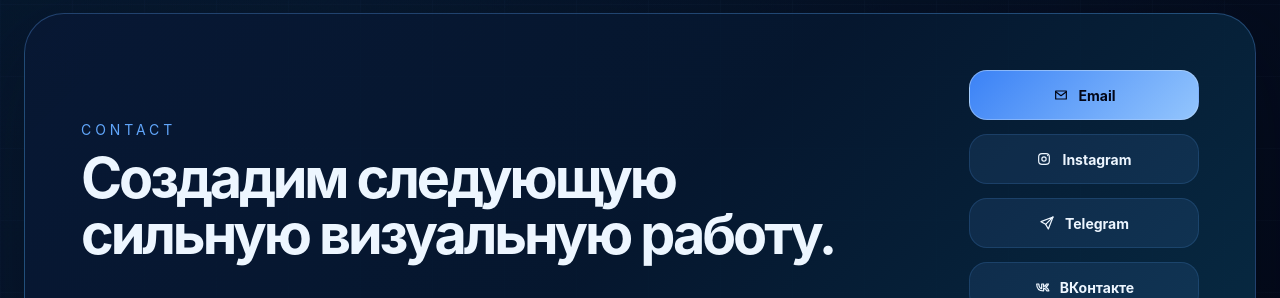
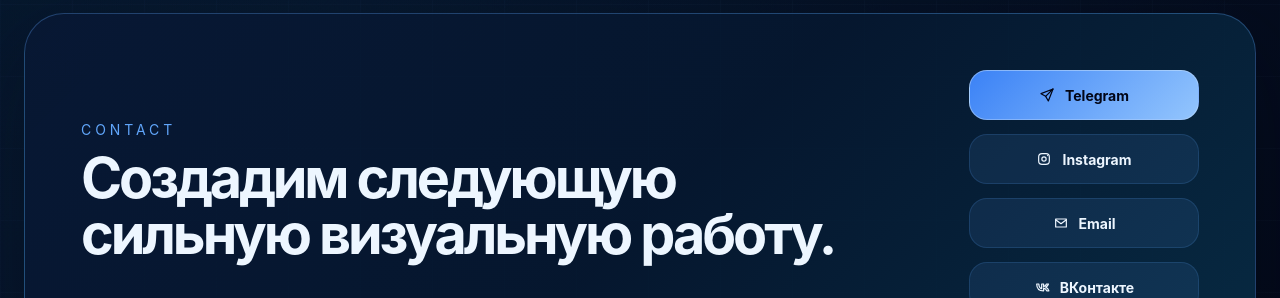
Before and after one commit to wakness365-blip/r3nvio-portfolio, a React (Vite) app: page / in a window 1280 px wide. Shown: the part 3884-4182 px from the top of the page. Built offline with nearby package versions, Linux system fonts and the light colour scheme.

Commit message:
Promote Telegram contact

```diff
--- a/src/App.jsx
+++ b/src/App.jsx
@@ -299,9 +299,9 @@
 ];
 
 const contactLinks = [
+  { label: "Telegram", icon: "send", href: "https://t.me/r3nvio" },
+  { label: "Instagram", icon: "instagram", href: "https://www.instagram.com/r3nvio0?igsh=eXEyMzlpNGh0dTJw&utm_source=qr" },
   { label: "Email", icon: "mail", href: "mailto:r3nvio@mail.ru" },
-  { label: "Instagram", icon: "instagram", href: "https://www.instagram.com/r3nvio0?igsh=eXEyMzlpNGh0dTJw&utm_source=qr" },
-  { label: "Telegram", icon: "send", href: "https://t.me/W3akness0" },
   { label: "ВКонтакте", icon: "vk", href: "https://vk.com/w3akness0" },
 ];
 
```
